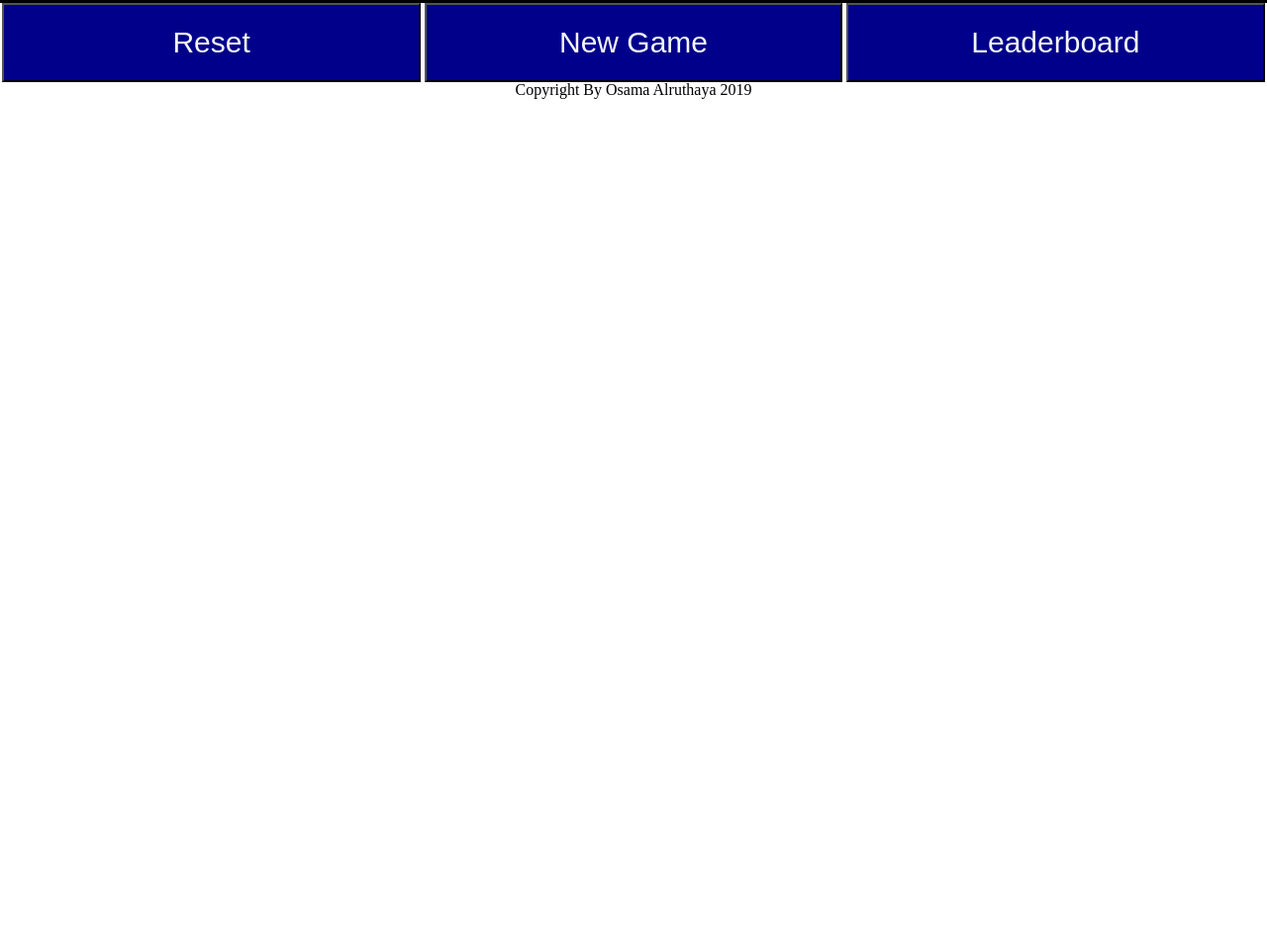
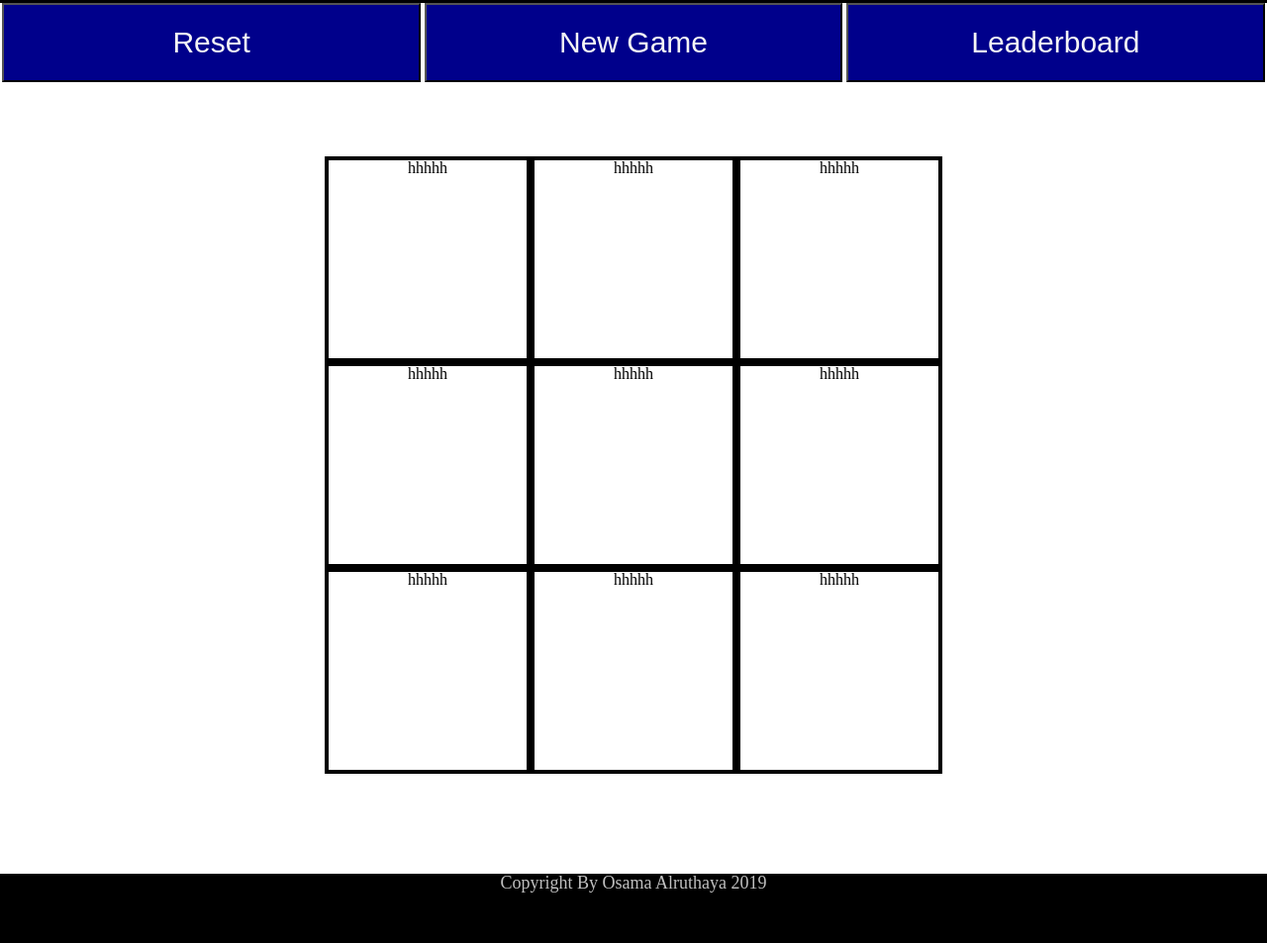
Before and after one commit to oalru/Tic-Tac-Toe, a plain HTML site: page index.html in a window 1280 px wide. Shown: the part 197-1150 px from the top of the page at 99% size. Before the commit the page ends 800 px from the top, so only its background shows below. Drawn offline with Linux system fonts and the light colour scheme.

Commit message:
Created Game board with html + css

```diff
--- a/css/style.css
+++ b/css/style.css
@@ -29,3 +29,114 @@ button {
 body {
     text-align: center;
 }
+
+footer {
+    font-size: 18px;
+    color: silver;
+    height: 70px;
+    width: 100vw;
+    background-color: black;
+}
+
+.bottom {
+
+}
+
+.board {
+    height: 725px;
+    width: 100%;
+    margin: 0;
+}
+
+.game {
+    display: flex;
+    justify-content: center;
+    align-items: center;
+    margin-top: 75px;
+}
+
+.firtColumn {
+
+    justify-content: center;
+    align-items: center;
+}
+
+.secondColumn {
+
+    justify-content: center;
+    align-items: center;
+}
+
+.thirdColumn {
+
+    justify-content: center;
+    align-items: center;
+}
+
+ .s1 {
+
+    height: 30px;
+    width: 30px;
+    border: 4px solid black;
+}
+
+.s2 {
+
+    height: 30px;
+    width: 30px;
+    border: 4px solid black;
+}
+
+.s3 {
+
+    height: 30px;
+    width: 30px;
+    border: 4px solid black;
+}
+
+.s4 {
+
+    height: 30px;
+    width: 30px;
+    border: 4px solid black;
+}
+
+.s5 {
+    border: 10px solid black;
+    height: 30px;
+    width: 30px;
+    border: 4px solid black;
+}
+
+.s6 {
+
+    height: 30px;
+    width: 30px;
+    border: 4px solid black;
+}
+
+.s7 {
+
+    height: 30px;
+    width: 30px;
+    border: 4px solid black;
+}
+
+.s8 {
+
+    height: 30px;
+    width: 30px;
+    border: 4px solid black;
+}
+
+.s9 {
+
+    height: 30px;
+    width: 30px;
+    border: 4px solid black;
+}
+
+.wh{
+    width: 200px;
+    height: 200px;
+}
--- a/index.html
+++ b/index.html
@@ -17,11 +17,28 @@
             <button class="leaderBoard">Leaderboard</button>
         </nav>
     </header>
-    <div class="board">
-        <div class="game"></div>
-    </div class="bottom">
-    <footer class="credit">
+        <div class="board">
+        <div class="game">
+            <div class="firstColumn">
+                <div class="s1 wh">hhhhh</div>
+                <div class="s4 wh">hhhhh</div>
+                <div class="s7 wh">hhhhh</div>
+            </div>
+            <div class="secondColumn">
+                <div class="s2 wh">hhhhh</div>
+                <div class="s5 wh">hhhhh</div>
+                <div class="s8 wh">hhhhh</div>
+            </div>
+            <div class="thirdColumn">
+                <div class="s3 wh">hhhhh</div>
+                <div class="s6 wh">hhhhh</div>
+                <div class="s9 wh">hhhhh</div>
+            </div>
+        </div>
+    </div>
+    <footer class="credit"><div class="bottom">
         <p>Copyright By Osama Alruthaya 2019</p>
+        </div>
     </footer>
     <script src="javaScript/app.js"></script>
 </body>
```
